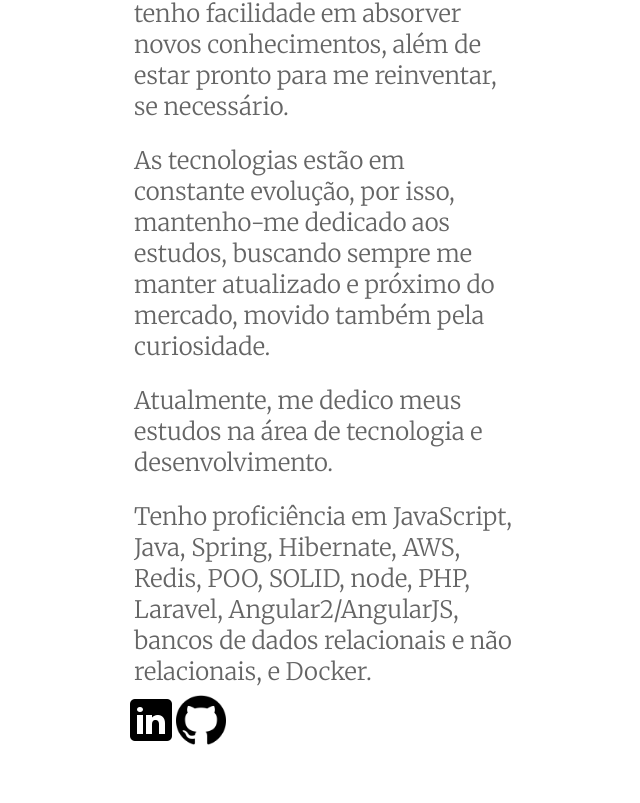
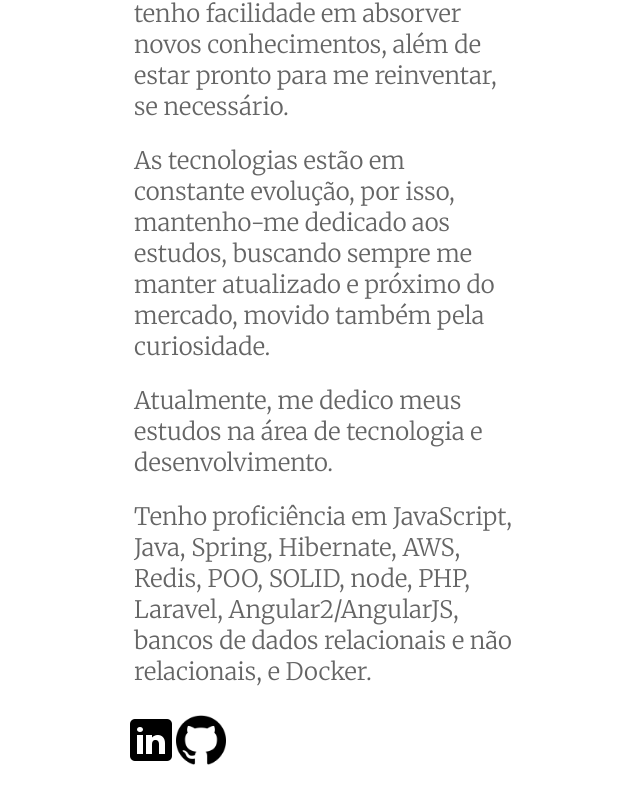
Before and after one commit to vitinhos67/mywebsite-spa, a Vue app: page / in a window 1280 px wide. Shown: the part 852-1655 px from the top of the page, without its empty margins (322-962 px from the left). Built offline with nearby package versions, Linux system fonts and the light colour scheme.

Commit message:
chore: added padding to socials

```diff
--- a/src/views/HomeVue.vue
+++ b/src/views/HomeVue.vue
@@ -45,6 +45,7 @@
         relacionais e não relacionais, e Docker.
       </p>
 
+      <div class="social">
         <span class="social-span-link">
           <a href="https://www.linkedin.com/in/victorsanttos/" target="_blank"
             ><img src="../assets/icons8-linkedin-50.png" /></a
@@ -55,6 +56,7 @@
               src="../assets/images/sociais/github.png"
               style="width: 50px" /></a
         ></span>
+      </div>
     </main>
   </div>
 </template>
```
Lines whose indentation alone changed are shown as unchanged.
